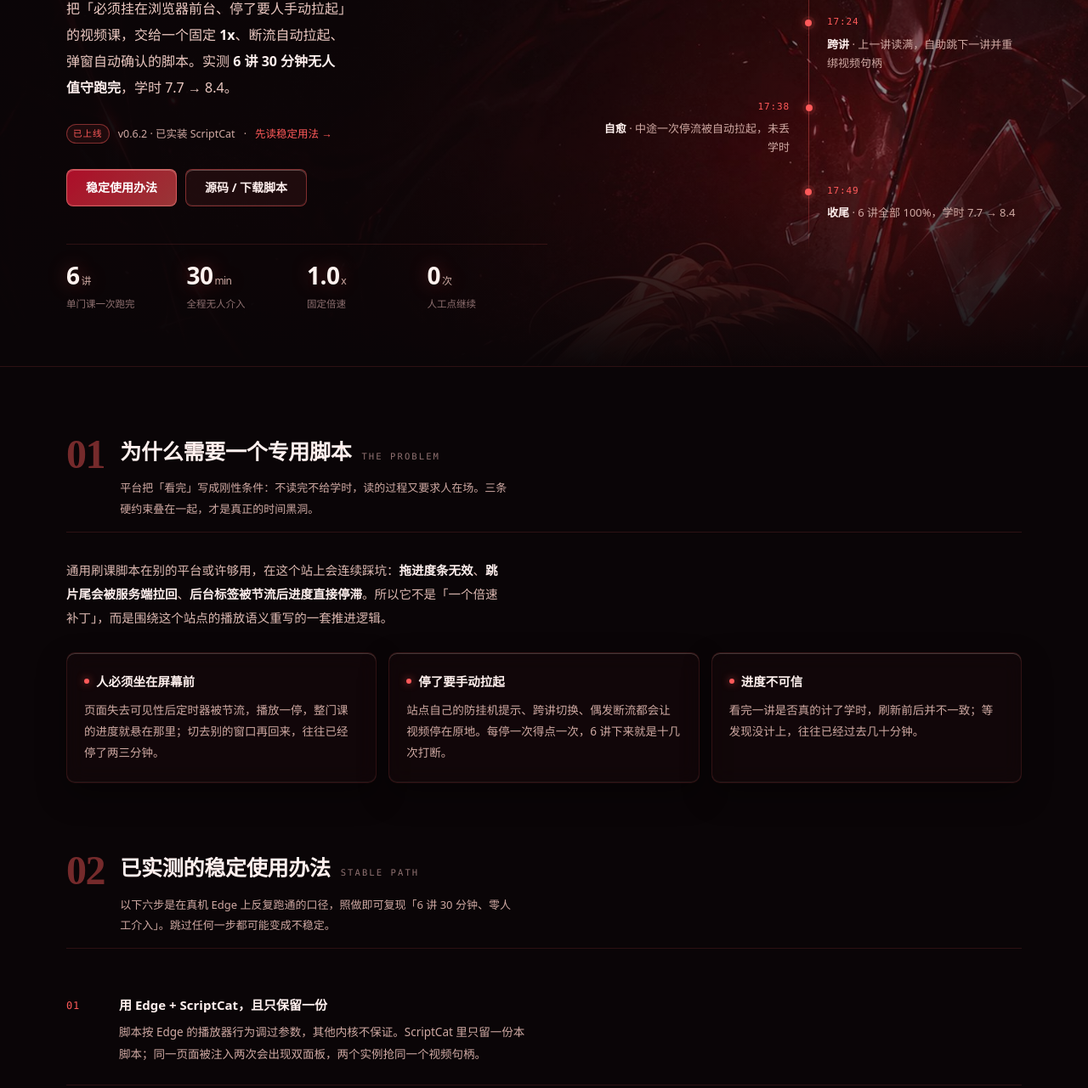
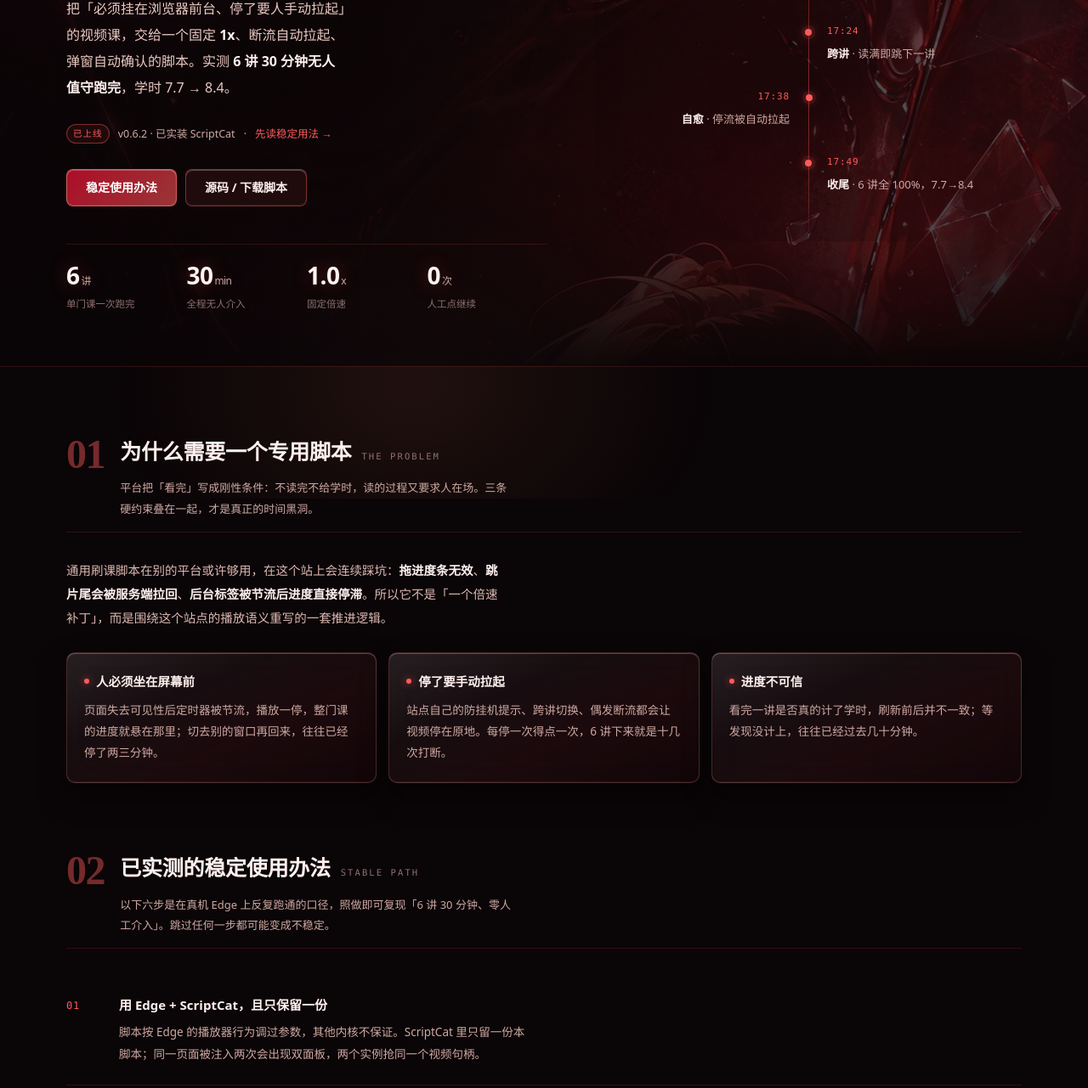
Before and after one commit to Dream-Architect1026/ds-whalegirl-hong, a plain HTML site: page index.html in a window 1280 px wide. Shown: the part 293-1574 px from the top of the page at 85% size. Drawn offline with Linux system fonts and the light colour scheme.

Commit message:
landing: 滚动条移除 + 液态玻璃透光 + 环境光层

```diff
--- a/index.html
+++ b/index.html
@@ -26,7 +26,10 @@
 *{box-sizing:border-box;margin:0;padding:0}
 html{scroll-behavior:smooth;scroll-padding-top:64px;-webkit-text-size-adjust:100%}
 body{background:var(--bg);color:var(--ink);font-family:var(--sans);font-size:15px;line-height:1.9;
-  overflow-x:hidden;-webkit-font-smoothing:antialiased;text-rendering:optimizeLegibility}
+  overflow-x:hidden;-webkit-font-smoothing:antialiased;text-rendering:optimizeLegibility;color-scheme:dark}
+/* 滚动条全部移除：滚动交给滚轮 / 触摸，不再露出原生条 */
+html,body{scrollbar-width:none;-ms-overflow-style:none}
+html::-webkit-scrollbar,body::-webkit-scrollbar{width:0;height:0;display:none}
 img{max-width:100%;display:block}
 a{color:var(--acc);text-decoration:none}
 a:hover{text-decoration:underline}
@@ -51,6 +54,12 @@ code{font-family:var(--mono);font-size:.86em;padding:1px 5px;border-radius:4px;
 .nav a:hover{color:var(--ink);background:rgba(255,255,255,.045);text-decoration:none}
 
 /* 首屏 */
+/* 环境光：固定层，卡片模糊后有内容可折射，液态玻璃才成立 */
+body::before{content:"";position:fixed;inset:-10%;z-index:0;pointer-events:none;
+  background:
+    radial-gradient(520px 380px at 16% 24%,rgba(200,16,46,.16),transparent 70%),
+    radial-gradient(600px 420px at 82% 52%,rgba(255,90,90,.10),transparent 72%),
+    radial-gradient(480px 360px at 40% 86%,rgba(255,138,92,.09),transparent 74%)}
 .hero{position:relative;overflow:hidden;border-bottom:1px solid var(--r1)}
 .hero-bg{position:absolute;inset:0;z-index:0;background-image:url("./assets/bg-1600.jpg");
   background-size:cover;background-position:72% 32%;opacity:.72}
@@ -99,7 +108,8 @@ h1 small{display:block;font-family:var(--sans);font-size:clamp(13px,1.5vw,15px);
 .fig .k{font-size:11.5px;color:var(--dim2);margin-top:5px}
 
 /* 纵向时间轴 */
-.tl{position:relative;padding:6px 0}
+.tl{position:relative;padding:26px 18px;
+  background:radial-gradient(78% 82% at 50% 50%,rgba(10,5,7,.62),rgba(10,5,7,.18) 62%,transparent 78%)}
 .tl::before{content:"";position:absolute;left:50%;top:0;bottom:0;width:1px;transform-origin:top center;
   background:linear-gradient(180deg,transparent,var(--r2) 12%,var(--r3) 52%,var(--r2) 88%,transparent);
   animation:tlIn 1.1s cubic-bezier(.2,.72,.2,1) both}
@@ -129,9 +139,14 @@ section.sec{padding:76px 0 0}
 .prose{max-width:62ch;font-size:14.5px;line-height:1.95;color:#DDB9B2}
 .prose p+p{margin-top:10px}
 .prose b{color:var(--ink);font-weight:650}
-.card{background:var(--glass);border:1px solid var(--r1);border-radius:10px;
-  box-shadow:inset 0 1px 0 rgba(255,226,220,.22),inset 0 -1px 0 rgba(255,226,220,.06),0 14px 34px rgba(0,0,0,.34);
-  backdrop-filter:blur(12px) saturate(125%);-webkit-backdrop-filter:blur(12px) saturate(125%)}
+.card{position:relative;background-color:rgba(26,9,13,.34);
+  background-image:linear-gradient(155deg,rgba(255,255,255,.10) 0%,rgba(255,255,255,.03) 34%,rgba(255,90,90,.05) 62%,rgba(24,6,10,.30) 100%);
+  border:1px solid rgba(255,150,140,.22);border-radius:10px;
+  box-shadow:inset 0 1px 0 rgba(255,226,220,.26),inset 0 -1px 0 rgba(255,226,220,.07),0 14px 34px rgba(0,0,0,.38);
+  backdrop-filter:blur(16px) saturate(150%);-webkit-backdrop-filter:blur(16px) saturate(150%);
+  transition:transform .28s cubic-bezier(.34,1.2,.64,1),border-color .28s,box-shadow .28s}
+.card:hover{transform:translateY(-3px);border-color:rgba(255,150,140,.36);
+  box-shadow:inset 0 1px 0 rgba(255,226,220,.30),0 18px 38px rgba(0,0,0,.46),0 0 26px rgba(255,90,90,.16)}
 
 /* 问题卡 */
 .pain{display:grid;grid-template-columns:repeat(3,1fr);gap:14px;margin-top:26px}
@@ -313,19 +328,19 @@ footer{margin-top:88px;border-top:1px solid var(--r1);padding:44px 0 46px}
       <div class="tl rv d3">
         <div class="tl-item">
           <div class="tl-h">17:19</div>
-          <div class="tl-t"><b>开局</b> · 课程 9402/737 第 1 讲起播，面板进入 LIVE</div>
+          <div class="tl-t"><b>开局</b> · 9402/737 第 1 讲起播</div>
         </div>
         <div class="tl-item">
           <div class="tl-h">17:24</div>
-          <div class="tl-t"><b>跨讲</b> · 上一讲读满，自助跳下一讲并重绑视频句柄</div>
+          <div class="tl-t"><b>跨讲</b> · 读满即跳下一讲</div>
         </div>
         <div class="tl-item">
           <div class="tl-h">17:38</div>
-          <div class="tl-t"><b>自愈</b> · 中途一次停流被自动拉起，未丢学时</div>
+          <div class="tl-t"><b>自愈</b> · 停流被自动拉起</div>
         </div>
         <div class="tl-item now">
           <div class="tl-h">17:49</div>
-          <div class="tl-t"><b>收尾</b> · 6 讲全部 100%，学时 7.7 → 8.4</div>
+          <div class="tl-t"><b>收尾</b> · 6 讲全 100%，7.7→8.4</div>
         </div>
       </div>
     </div>
```
